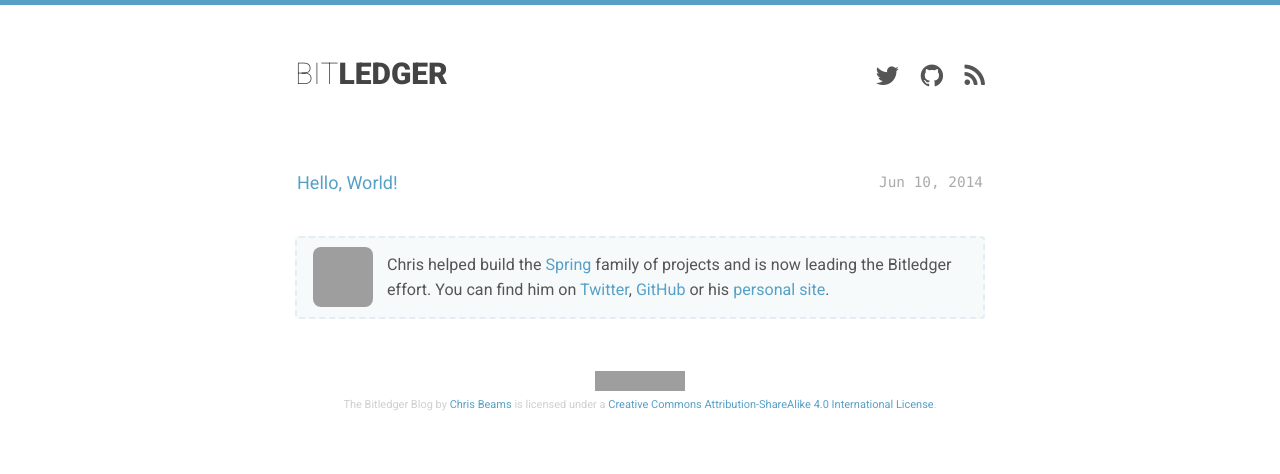
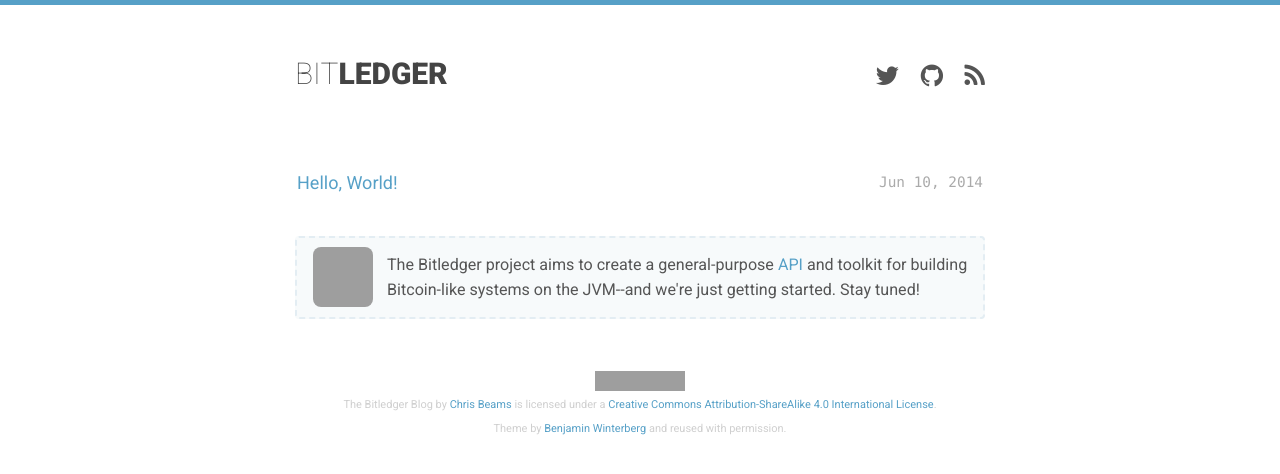
Before and after one commit to jwlayug/bitledger, a Jekyll site: the page built from index.html, in a window 1280 px wide, cut to the strip 0-474 px from the top of the page. Built offline with Jekyll 4.4.1, drawn with Linux system fonts in a browser that asks for light colours; nearby versions of some CDN libraries; Markdown is read by kramdown in place of the engine named in the settings; grey boxes are pictures that could not be loaded.

Commit message:
Update footer, CC license and theme attribution

```diff
--- a/_includes/footer.html
+++ b/_includes/footer.html
@@ -1,7 +1,8 @@
       <section class="text-footer">
         <div class="avatar"></div>
-        Chris helped build the <a href="http://spring.io">Spring</a> family of projects and is now leading the Bitledger effort. You can find him on <a href="https://twitter.com/cbeams">Twitter</a>, <a href="http://github.com/cbeams">GitHub</a> or his <a rel="author" href="http://beams.io">personal site</a>.
+        The Bitledger project aims to create a general-purpose <a href="/api">API</a> and toolkit for building Bitcoin-like systems on the JVM--and we're just getting started. Stay tuned!
       </section>
       <div class="copyright">
-        <a rel="license" href="http://creativecommons.org/licenses/by-sa/4.0/"><img alt="Creative Commons License" style="border-width:0" src="http://i.creativecommons.org/l/by-sa/4.0/80x15.png" /></a><br /><span xmlns:dct="http://purl.org/dc/terms/" property="dct:title">The Bitledger Blog</span> by <a xmlns:cc="http://creativecommons.org/ns#" href="http://bitledger.io" property="cc:attributionName" rel="cc:attributionURL">Chris Beams</a> is licensed under a <a rel="license" href="http://creativecommons.org/licenses/by-sa/4.0/">Creative Commons Attribution-ShareAlike 4.0 International License</a>.
+        <a rel="license" href="http://creativecommons.org/licenses/by-sa/4.0/"><img alt="Creative Commons License" style="border-width:0" src="http://i.creativecommons.org/l/by-sa/4.0/80x15.png" /></a><br /><span xmlns:dct="http://purl.org/dc/terms/" property="dct:title">The Bitledger Blog</span> by <a xmlns:cc="http://creativecommons.org/ns#" href="mailto:chris@beams.io" property="cc:attributionName" rel="cc:attributionURL">Chris Beams</a> is licensed under a <a rel="license" href="http://creativecommons.org/licenses/by-sa/4.0/">Creative Commons Attribution-ShareAlike 4.0 International License</a>.<br>
+        Theme by <a href="http://winterbe.com">Benjamin Winterberg</a> and reused with permission.
       </div>
--- a/css/bitledger.css
+++ b/css/bitledger.css
@@ -25,7 +25,7 @@
 }
 
 .text-footer .avatar {
-    background-image: url('http://www.gravatar.com/avatar/21874091836ab7d3a769c1a89a0702f3.png');
+    background-image: url('https://avatars1.githubusercontent.com/u/7751087?s=400');
     background-size: 100%;
     width: 60px;
     height: 60px;
```
